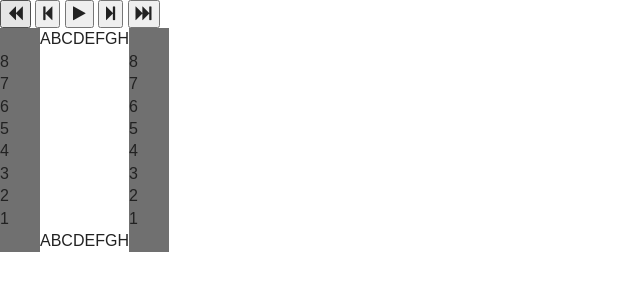
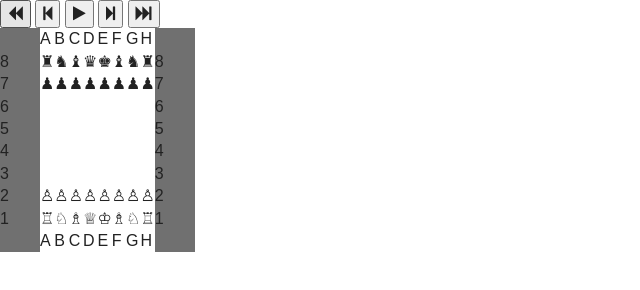
Before and after one commit to cmauban/TIY-Chessboard, a website: page index.html in a window 1280 px wide. Shown: the whole page, without its empty margins (0-640 px from the left). Drawn offline with nearby package versions, Linux system fonts and the light colour scheme; files that its build step writes are made by us from their sources.

Commit message:
chessboard pieces in html

```diff
--- a/index.html
+++ b/index.html
@@ -35,112 +35,112 @@
       <section class="board">
         <tr class="row-8"> <!---ROW 8 OF CHESSBOARD---->
           <td bgcolor="#707070">8</td>
-          <td id="A8" class="light"></td>
-          <td id="B8" class="dark"></td>
-          <td id="C8" class="light"></td>
-          <td id="D8" class="dark"></td>
-          <td id="E8" class="light"></td>
-          <td id="F8" class="dark"></td>
-          <td id="G8" class="light"></td>
-          <td id="H8" class="dark"></td>
+          <td id="A8" class="light">&#9820;</td>
+          <td id="B8" class="dark">&#9822;</td>
+          <td id="C8" class="light">&#9821;</td>
+          <td id="D8" class="dark">&#9819;</td>
+          <td id="E8" class="light">&#9818;</td>
+          <td id="F8" class="dark">&#9821;</td>
+          <td id="G8" class="light">&#9822;</td>
+          <td id="H8" class="dark">&#9820;</td>
           <td bgcolor="#707070" width="40">8</td>
         </tr>
       </section>
       <section class="board">
         <tr class="row-7"> <!---ROW 7---->
           <td bgcolor="#707070">7</td>
-          <td id="A7" class="dark"></td>
-          <td id="B7" class="light"></td>
-          <td id="C7" class="dark"></td>
-          <td id="D7" class="light"></td>
-          <td id="E7" class="dark"></td>
-          <td id="F7" class="light"></td>
-          <td id="G7" class="dark"></td>
-          <td id="H7" class="light"></td>
+          <td id="A7" class="dark">&#9823;</td>
+          <td id="B7" class="light">&#9823;</td>
+          <td id="C7" class="dark">&#9823;</td>
+          <td id="D7" class="light">&#9823;</td>
+          <td id="E7" class="dark">&#9823;</td>
+          <td id="F7" class="light">&#9823;</td>
+          <td id="G7" class="dark">&#9823;</td>
+          <td id="H7" class="light">&#9823;</td>
           <td bgcolor="#707070" width="40">7</td>
         </tr>
       </section>
       <section class="board">
         <tr class="row-6"> <!---ROW 6 OF CHESSBOARD---->
           <td bgcolor="#707070">6</td>
-          <td class="light"></td>
-          <td class="dark"></td>
-          <td class="light"></td>
-          <td class="dark"></td>
-          <td class="light"></td>
-          <td class="dark"></td>
-          <td class="light"></td>
-          <td class="dark"></td>
+          <td id="A6" class="light"></td>
+          <td id="B6" class="dark"></td>
+          <td id="C6" class="light"></td>
+          <td id="D6" class="dark"></td>
+          <td id="E6" class="light"></td>
+          <td id="F6" class="dark"></td>
+          <td id="G6" class="light"></td>
+          <td id="H6" class="dark"></td>
           <td bgcolor="#707070" width="40">6</td>
         </tr>
         </section>
         <section class="board">
         <tr class="row-5">
           <td bgcolor="#707070">5</td>
-          <td class="dark"></td>
-          <td class="light"></td>
-          <td class="dark"></td>
-          <td class="light"></td>
-          <td class="dark"></td>
-          <td class="light"></td>
-          <td class="dark"></td>
-          <td class="light"></td>
+          <td id="A5" class="dark"></td>
+          <td id="B5"class="light"></td>
+          <td id="C5" class="dark"></td>
+          <td id="D5" class="light"></td>
+          <td id="E5" class="dark"></td>
+          <td id="F5" class="light"></td>
+          <td id="G5" class="dark"></td>
+          <td id="H5" class="light"></td>
           <td bgcolor="#707070" width="40">5</td>
         </tr>
         </section>
         <section class="board">
         <tr class="row-4">
           <td bgcolor="#707070">4</td>
-          <td class="light"></td>
-          <td class="dark"></td>
-          <td class="light"></td>
-          <td class="dark"></td>
-          <td class="light"></td>
-          <td class="dark"></td>
-          <td class="light"></td>
-          <td class="dark"></td>
+          <td id="A4" class="light"></td>
+          <td id="B4" class="dark"></td>
+          <td id="C4" class="light"></td>
+          <td id="D4" class="dark"></td>
+          <td id="E4" class="light"></td>
+          <td id="F4" class="dark"></td>
+          <td id="G4" class="light"></td>
+          <td id="H4" class="dark"></td>
           <td bgcolor="#707070" width="40">4</td>
         </tr>
         </section>
         <section class="board">
         <tr class="row-3">
           <td bgcolor="#707070">3</td>
-          <td class="dark"></td>
-          <td class="light"></td>
-          <td class="dark"></td>
-          <td class="light"></td>
-          <td class="dark"></td>
-          <td class="light"></td>
-          <td class="dark"></td>
-          <td class="light"></td>
+          <td id="A3" class="dark"></td>
+          <td id="B3" class="light"></td>
+          <td id="C3" class="dark"></td>
+          <td id="D3" class="light"></td>
+          <td id="E3" class="dark"></td>
+          <td id="F3" class="light"></td>
+          <td id="G3" class="dark"></td>
+          <td id="H3" class="light"></td>
           <td bgcolor="#707070" width="40">3</td>
         </tr>
         </section>
         <section class="board">
         <tr class="row-2">
           <td bgcolor="#707070">2</td>
-          <td id="A2" class="light"></td>
-          <td id="B2" class="dark"></td>
-          <td id="C2" class="light"></td>
-          <td id="D2" class="dark"></td>
-          <td id="E2" class="light"></td>
-          <td id="F2" class="dark"></td>
-          <td id="G2" class="light"></td>
-          <td id="H2" class="dark"></td>
+          <td id="A2" class="light">&#9817;</td>
+          <td id="B2" class="dark">&#9817;</td>
+          <td id="C2" class="light">&#9817;</td>
+          <td id="D2" class="dark">&#9817;</td>
+          <td id="E2" class="light">&#9817;</td>
+          <td id="F2" class="dark">&#9817;</td>
+          <td id="G2" class="light">&#9817;</td>
+          <td id="H2" class="dark">&#9817;</td>
           <td bgcolor="#707070" width="40">2</td>
         </tr>
         </section>
         <section class="board">
         <tr class="row-1">
           <td bgcolor="#707070">1</td>
-          <td id="A1" class="dark"></td>
-          <td id="B1" class="light"></td>
-          <td id="C1" class="dark"></td>
-          <td id="D1" class="light"></td>
-          <td id="E1" class="dark"></td>
-          <td id="F1" class="light"></td>
-          <td id="G1" class="dark"></td>
-          <td id="H1" class="light"></td>
+          <td id="A1" class="dark">&#9814;</td>
+          <td id="B1" class="light">&#9816;</td>
+          <td id="C1" class="dark">&#9815;</td>
+          <td id="D1" class="light">&#9813;</td>
+          <td id="E1" class="dark">&#9812;</td>
+          <td id="F1" class="light">&#9815;</td>
+          <td id="G1" class="dark">&#9816;</td>
+          <td id="H1" class="light">&#9814;</td>
           <td bgcolor="#707070" width="40">1</td>
         </tr>
         </section>
--- a/js/controllers.js
+++ b/js/controllers.js
@@ -24,8 +24,9 @@
       alert('next move');
 
     // TODO: Tell the Model -- `game` -- to advance to the next move...
-      game.moves();
+      game.applyMove();
     // TODO: Tell the View -- `.chessboard` -- to update the position of the pieces based on `game.board()`
+      $('#D2') = $('#D4');
   });
 
   // Controller for "previous move"...
@@ -54,4 +55,4 @@
   });
 
 // Am I supposed to recognize this?
-})(window || module && module.exports || this)
+})(window || module && module.exports || this);
--- a/js/main.js
+++ b/js/main.js
@@ -33,6 +33,8 @@
 
     console.log(from[[0]], to[[0]]); //logging first value in both indexs
 
+var current = {};
+var count = 0;
 // var current = board.moves[0];
 // var current = board.moves[1] = board.moves[0]; //assigning current, the new move to the new location
 
```
